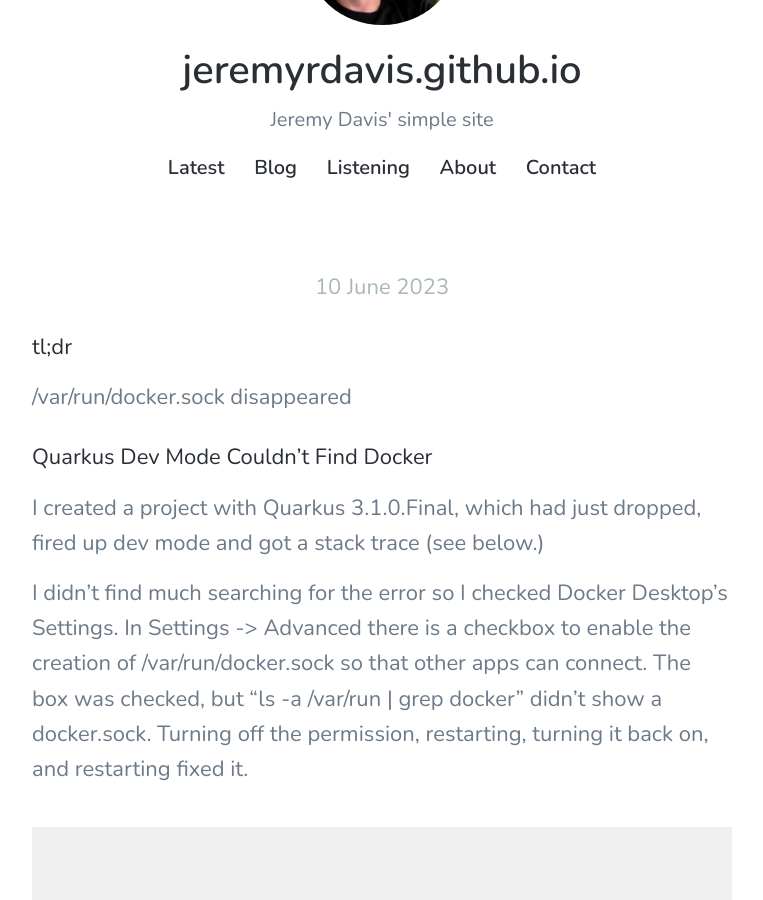
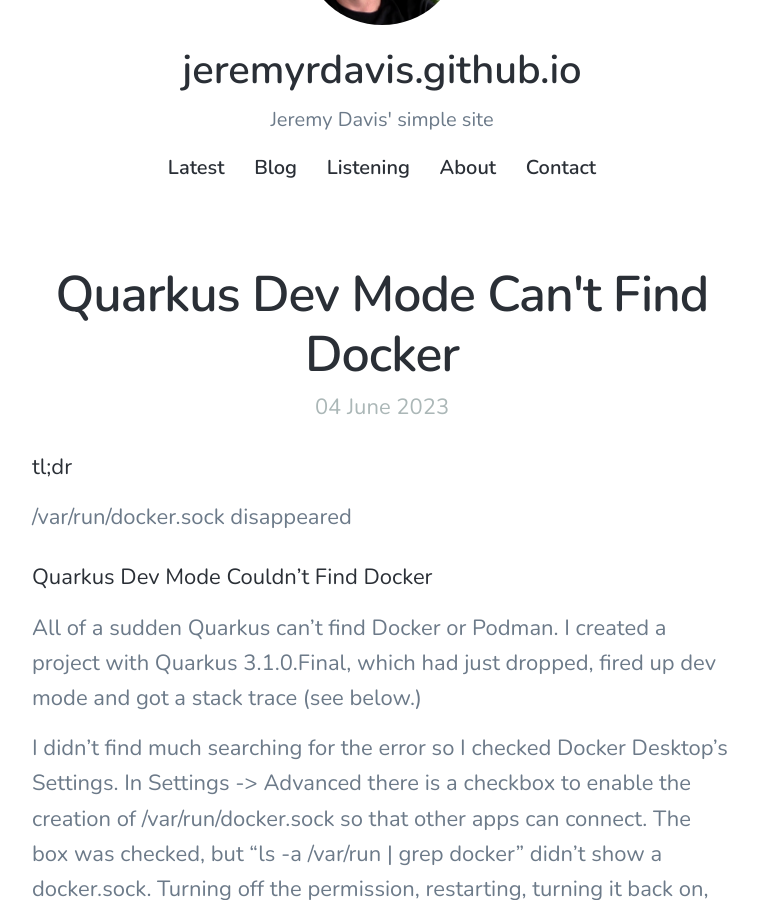
Before and after one commit to jeremyrdavis/jeremyrdavis.github.io, a Jekyll site: the page built from _posts/2023-06-10-quarkus_dev_mode_docker_error.md, in a window 1280 px wide and 900 px high, scrolled down 192 px. Shown: the whole window, without its empty margins (258-1021 px from the left). Built offline with Jekyll 4.4.1, drawn with Linux system fonts in a browser that asks for light colours; nearby versions of some CDN libraries; some of the changed lines change nothing that is shown.

Commit message:
Update 2023-06-10-quarkus_dev_mode_docker_error.md
Fixed apostrophe

```diff
--- a/_posts/2023-06-10-quarkus_dev_mode_docker_error.md
+++ b/_posts/2023-06-10-quarkus_dev_mode_docker_error.md
@@ -1,9 +1,9 @@
 ---
-title: 'Quarkus Dev Mode Can't Find Docker'
-subtitle: 'Previous attempts to find a Docker environment failed. Will not retry.'
+title: Quarkus Dev Mode Can't Find Docker
+subtitle: /var/run/docker.sock disappeared
 date: 2023-06-04 00:00:00
-excerpt: All of a sudden Quarkus can't find Docker or Podman
-tags: Quarkus, development, troubleshooting, debugging
+excerpt: All of a sudden Quarkus can't find Docker or Podman.
+tags: quarkus, development, debugging, troubleshooting
 ---
 
 #### tl;dr
@@ -12,7 +12,7 @@
 
 ####  Quarkus Dev Mode Couldn't Find Docker
 
-I created a project with Quarkus 3.1.0.Final, which had just dropped, fired up dev mode and got a stack trace (see below.)
+All of a sudden Quarkus can't find Docker or Podman.  I created a project with Quarkus 3.1.0.Final, which had just dropped, fired up dev mode and got a stack trace (see below.)
 
 I didn't find much searching for the error so I checked Docker Desktop's Settings.  In Settings -> Advanced there is a checkbox to enable the creation of /var/run/docker.sock so that other apps can connect.  The box was checked, but
 "ls -a /var/run | grep docker" didn't show a docker.sock.  Turning off the permission, restarting, turning it back on, and restarting fixed it.
```
